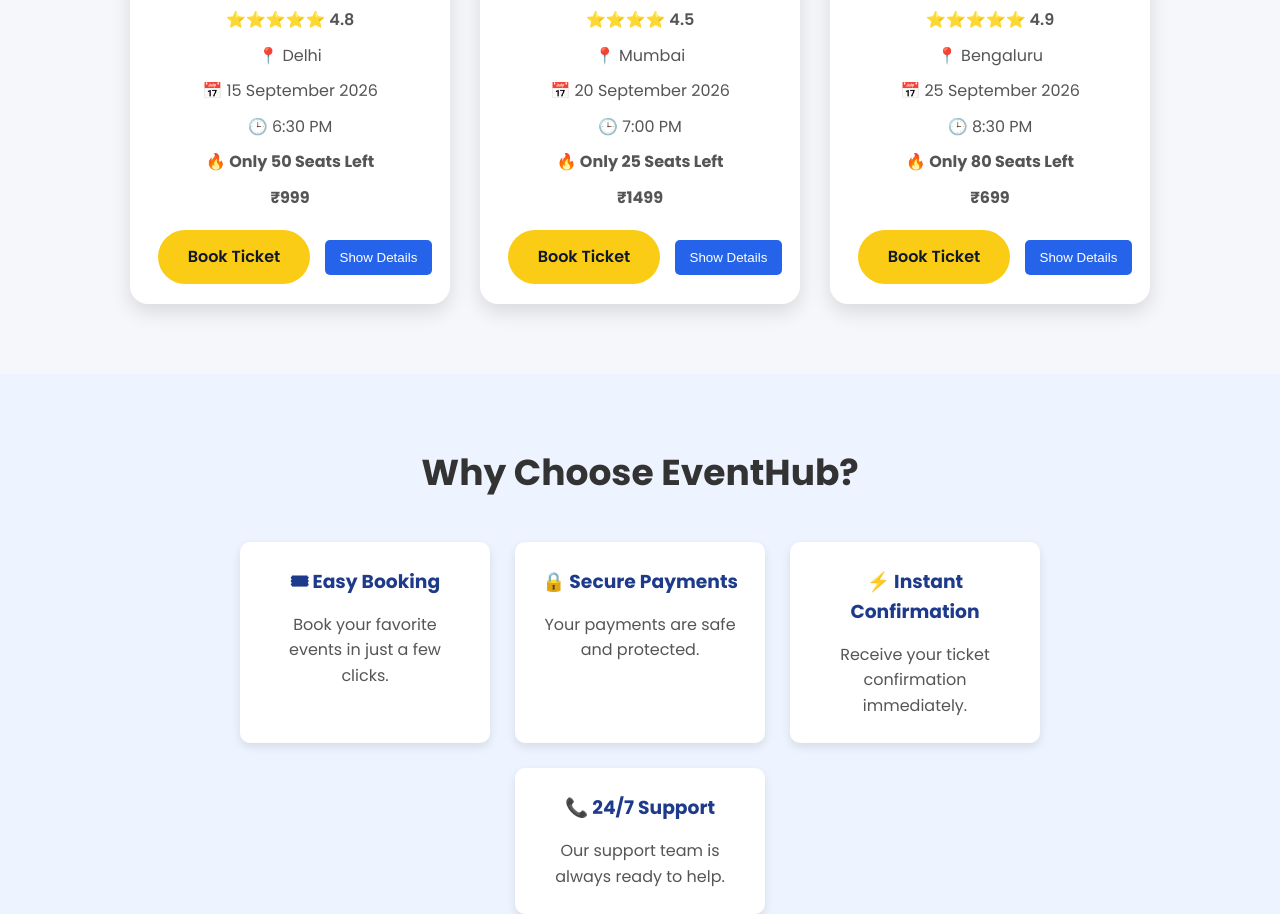
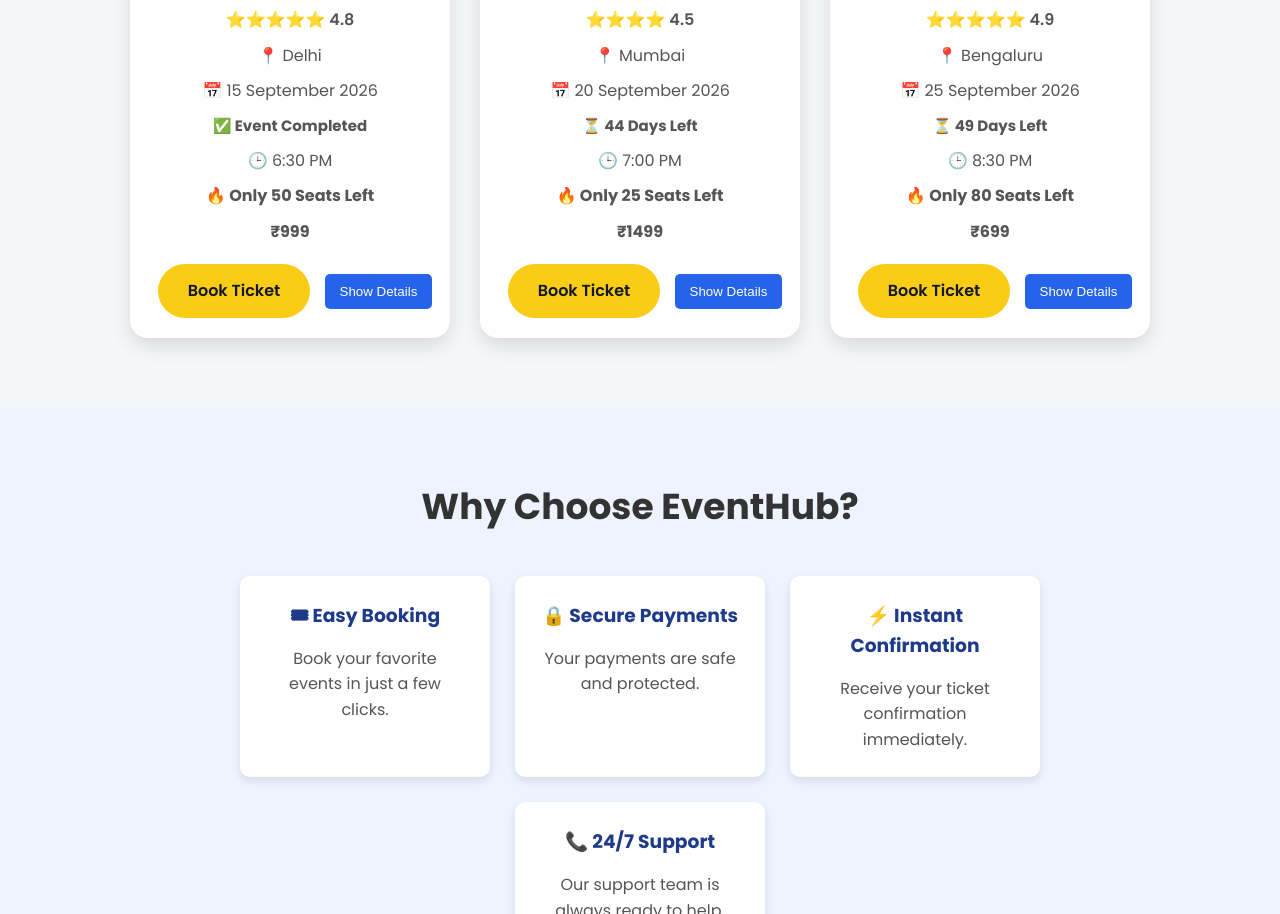
Before and after one commit to Jagritirai586/EventHub, a plain HTML site: page index.html in a window 1280 px wide. Shown: the part 1447-2361 px from the top of the page. Drawn offline with Linux system fonts and the light colour scheme.

Commit message:
Add dynamic countdown for upcoming events

```diff
--- a/css/style.css
+++ b/css/style.css
@@ -777,3 +777,16 @@
     background:#facc15;
     color:#111827;
 }
+
+/* Event Countdown */
+
+.countdown{
+    color:#dc2626;
+    font-weight:bold;
+    margin:8px 0;
+    font-size:15px;
+}
+
+.dark-mode .countdown{
+    color:#f87171;
+}
--- a/index.html
+++ b/index.html
@@ -78,6 +78,7 @@
             <p class="rating">⭐⭐⭐⭐⭐ 4.8</p>
             <p>📍 Delhi</p>
             <p>📅 15 September 2026</p>
+            <p class="countdown" data-date="2026-08-06"></p>
             <p>🕒 6:30 PM</p>
             <p class="seats">🔥 Only 50 Seats Left</p>
             <p><strong>₹999</strong></p>
@@ -98,6 +99,7 @@
             <p class="rating">⭐⭐⭐⭐ 4.5</p>
             <p>📍 Mumbai</p>
             <p>📅 20 September 2026</p>
+            <p class="countdown" data-date="2026-09-20"></p>
             <p>🕒 7:00 PM</p>
             <p class="seats">🔥 Only 25 Seats Left</p>
             <p><strong>₹1499</strong></p>
@@ -118,6 +120,7 @@
             <p class="rating">⭐⭐⭐⭐⭐ 4.9</p>
             <p>📍 Bengaluru</p>
             <p>📅 25 September 2026</p>
+            <p class="countdown" data-date="2026-09-25"></p>
              <p>🕒 8:30 PM</p>
             <p class="seats">🔥 Only 80 Seats Left</p>
             <p><strong>₹699</strong></p>
--- a/js/script.js
+++ b/js/script.js
@@ -121,3 +121,26 @@
     });
 
 });
+
+// Event Countdown
+
+const countdowns = document.querySelectorAll(".countdown");
+
+countdowns.forEach(item => {
+
+    const eventDate = new Date(item.dataset.date);
+    const today = new Date();
+
+    const diff = eventDate - today;
+
+    const days = Math.ceil(diff / (1000 * 60 * 60 * 24));
+
+    if(days > 0){
+        item.textContent = `⏳ ${days} Days Left`;
+    }else if(days === 0){
+        item.textContent = "🎉 Event Today";
+    }else{
+        item.textContent = "✅ Event Completed";
+    }
+
+});
```
